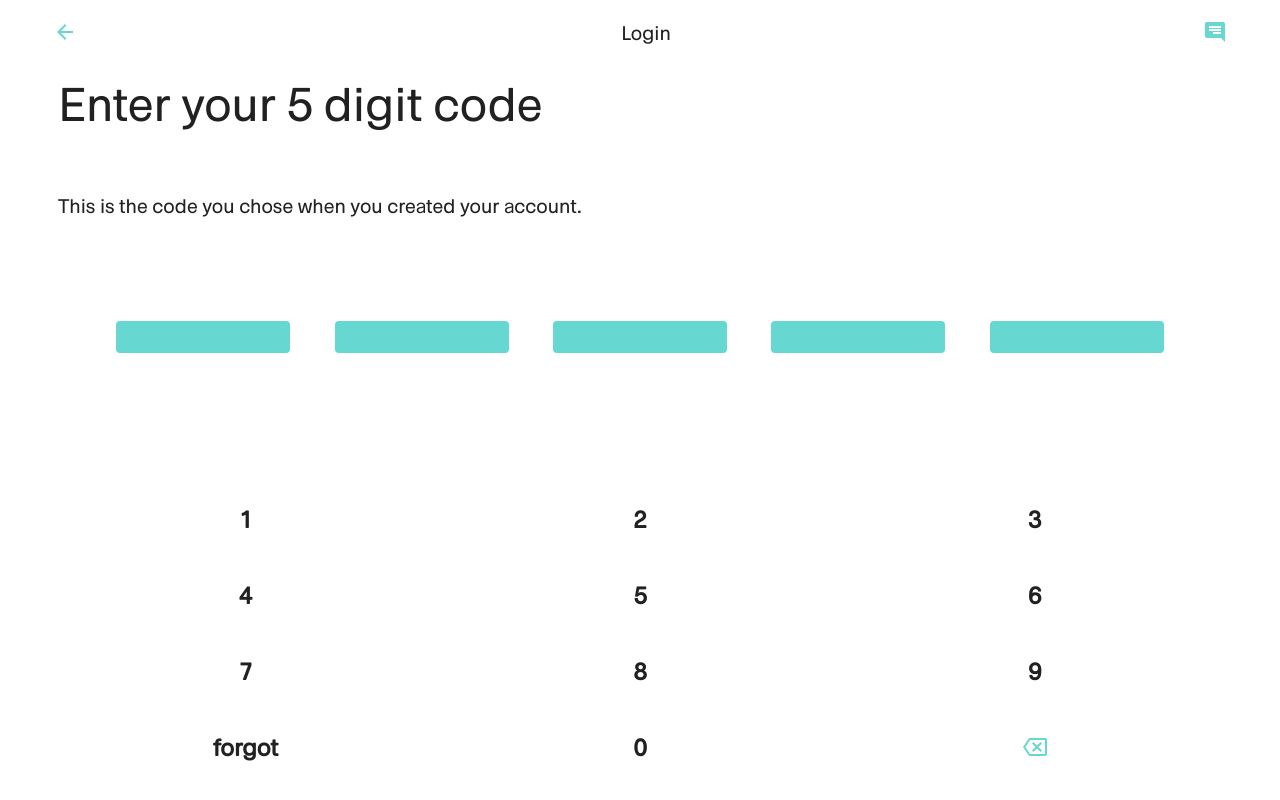
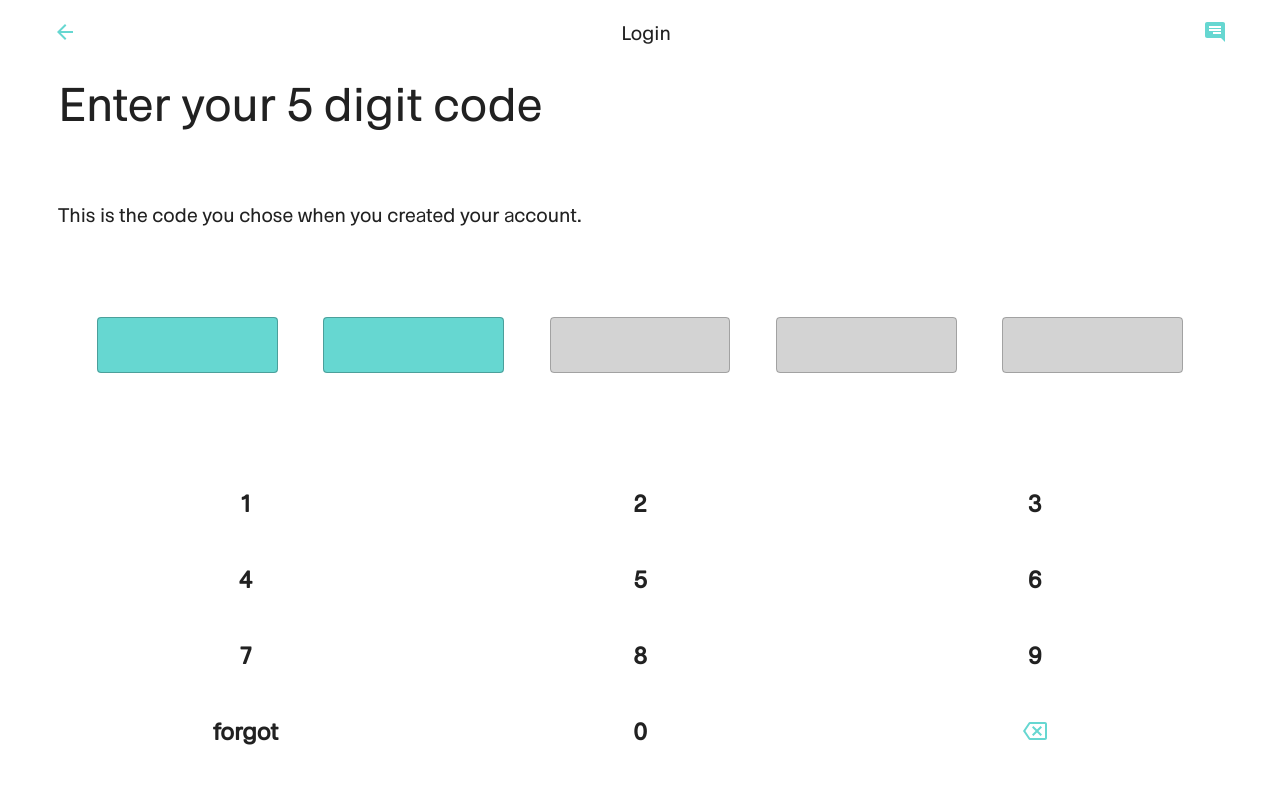
Before and after one commit to keremgocen/arco-perpetuo, a Next.js app: page / in a window 1280 px wide. Shown: the top 800 px of the page. Built offline with nearby package versions, Linux system fonts and the light colour scheme.

Commit message:
add disabled styles for input

```diff
--- a/components/CustomInput.tsx
+++ b/components/CustomInput.tsx
@@ -1,43 +1,72 @@
-import React from 'react';
+import React from "react";
 import {
   createStyles,
   fade,
   Theme,
   makeStyles,
-} from '@material-ui/core/styles';
-import TextField, { TextFieldProps } from '@material-ui/core/TextField';
-import { OutlinedInputProps } from '@material-ui/core/OutlinedInput'
+  withStyles,
+} from "@material-ui/core/styles";
+import TextField, { TextFieldProps } from "@material-ui/core/TextField";
+import { OutlinedInputProps } from "@material-ui/core/OutlinedInput";
 
-const useStylesReddit = makeStyles((theme: Theme) =>
+const useStylesCustom = makeStyles((theme: Theme) =>
   createStyles({
     root: {
-            border: '1px solid #e2e2e1',
-            overflow: 'hidden',
+      //   border: "1px solid #e2e2e1",
+      overflow: "hidden",
       borderRadius: 4,
-            backgroundColor: '#fcfcfb',
-            transition: theme.transitions.create(['border-color', 'box-shadow']),
-            '&:hover': {
-                backgroundColor: '#fff',
+      //   backgroundColor: theme.palette.primary.main,
+      transition: theme.transitions.create(["border-color", "box-shadow"]),
+      "&:hover": {
+        backgroundColor: theme.palette.primary.main,
       },
-            '&$focused': {
-                backgroundColor: '#fff',
+      "&$focused": {
+        backgroundColor: "#fff",
         boxShadow: `${fade(theme.palette.primary.main, 0.25)} 0 0 0 2px`,
         borderColor: theme.palette.primary.main,
       },
     },
     focused: {},
-    }),
+  })
 );
 
-const CustomInput = (props: TextFieldProps) => {
-    const classes = useStylesReddit();
+const CustomTextField = (props: TextFieldProps) => {
+  const classes = useStylesCustom();
 
   return (
     <TextField
-            InputProps={{ classes, disableUnderline: true } as Partial<OutlinedInputProps>}
+      InputProps={{ classes } as Partial<OutlinedInputProps>}
       {...props}
     />
   );
-}
+};
+
+const CustomInput = withStyles((theme: Theme) =>
+  createStyles({
+    root: {
+      //   backgroundColor: theme.palette.primary.main,
+      //   "& label.Mui-focused": {
+      //     color: "green",
+      //   },
+      //   "& .MuiInput-underline:after": {
+      //     borderBottomColor: "green",
+      //   },
+      "& .MuiOutlinedInput-root": {
+        //     "& fieldset": {
+        //       borderColor: "red",
+        //     },
+        //     "&:hover fieldset": {
+        //       borderColor: "yellow",
+        //     },
+        //     "&.Mui-focused fieldset": {
+        //       borderColor: "green",
+        //     },
+        "&.Mui-disabled": {
+          backgroundColor: theme.palette.primary.main,
+        },
+      },
+    },
+  })
+)(TextField);
 
 export default CustomInput;
--- a/components/Pips.tsx
+++ b/components/Pips.tsx
@@ -2,70 +2,53 @@ import React from "react";
 import { makeStyles, createStyles, Theme } from "@material-ui/core/styles";
 import Grid from "@material-ui/core/Grid";
 import Box from "@material-ui/core/Box";
+import CustomInput from "./CustomInput";
+import { grey } from "@material-ui/core/colors";
 
 const useStyles = makeStyles((theme: Theme) =>
   createStyles({
     root: {
-      display: 'flex',
-      flexFlow: 'row wrap',
-      justifyContent: 'space-around',
-      padding: 50,
+      display: "flex",
+      flexFlow: "row wrap",
+      justifyContent: "space-around",
+      padding: 30,
     },
     item: {
       margin: theme.spacing(0),
+      width: 30,
+      height: 30,
     },
     box: {
+      backgroundColor: "lightgrey",
       borderRadius: 4,
-      minWidth: 30,
-      minHeight: 30,
+      minWidth: 10,
+      minHeight: 10,
     },
   })
 );
 
 const InputGrid = () => {
+  const text = "12";
   const classes = useStyles();
   return (
     <Grid container spacing={1} className={classes.root}>
-      <Grid item xs={2} sm={2} className={classes.item}>
-        <Box
-          bgcolor="primary.main"
-          color="primary.contrastText"
-          p={2}
-          className={classes.box}
-        />
-      </Grid>
-      <Grid item xs={2} sm={2} className={classes.item}>
-        <Box
-          bgcolor="primary.main"
-          color="secondary.contrastText"
-          p={2}
-          className={classes.box}
-        />
-      </Grid>
-      <Grid item xs={2} sm={2} className={classes.item}>
-        <Box
-          bgcolor="primary.main"
-          color="error.contrastText"
-          p={2}
-          className={classes.box}
-        />
-      </Grid>
-      <Grid item xs={2} sm={2} className={classes.item}>
-        <Box
-          bgcolor="primary.main"
-          color="warning.contrastText"
-          p={2}
-          className={classes.box}
-        />
-      </Grid>
-      <Grid item xs={2} sm={2} className={classes.item}>
-        <Box
-          bgcolor="primary.main"
-          color="warning.contrastText"
-          p={2}
-          className={classes.box}
-        />
-      </Grid>
+      {[0, 1, 2, 3, 4].map((value) => (
+        <Grid item xs={2} sm={2} className={classes.item}>
+          {/* <Box
+            bgcolor={grey}
+            // color="primary.contrastText"
+            className={classes.box}
+          > */}
+          <CustomInput
+            variant="outlined"
+            id="custom-css-outlined-input"
+            disabled={text.length > value}
+            className={classes.box}
+            autoFocus={false}
+          />
+          {/* </Box> */}
+        </Grid>
+      ))}
     </Grid>
   );
 };
```
Lines whose indentation alone changed are shown as unchanged.
